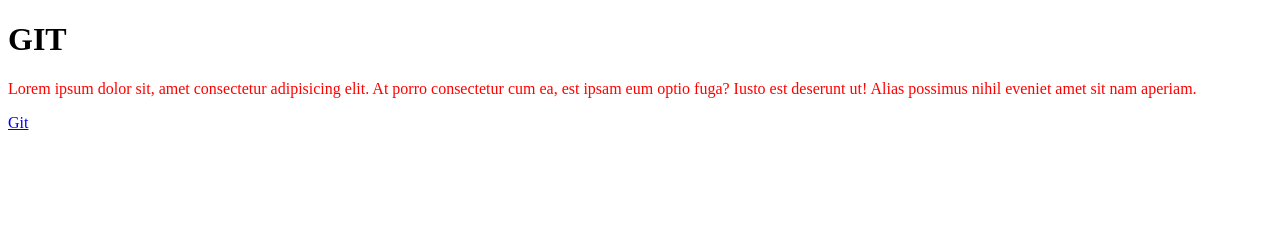
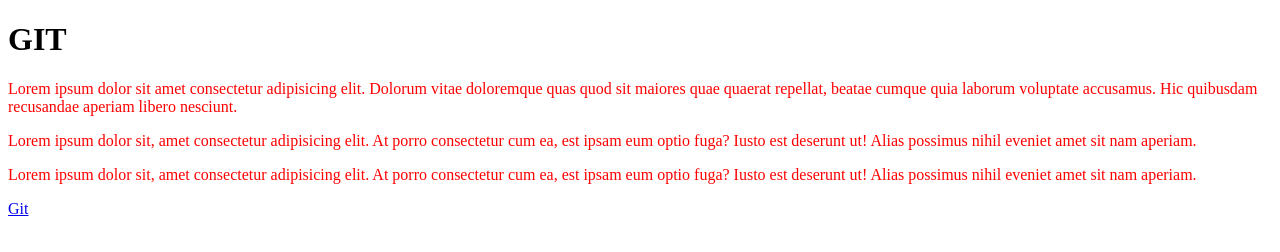
Before and after one commit to Xlussov/git--32, a plain HTML site: page index.html in a window 1280 px wide. Drawn offline with Linux system fonts and the light colour scheme.

Commit message:
added two p

```diff
--- a/index.html
+++ b/index.html
@@ -8,7 +8,15 @@
 </head>
 <body>
     <H1>GIT</H1>
+    <p>Lorem ipsum dolor sit amet consectetur adipisicing elit. Dolorum vitae doloremque quas quod sit maiores quae quaerat repellat, beatae cumque quia laborum voluptate accusamus. Hic quibusdam recusandae aperiam libero nesciunt.</p>
+    <p>Lorem ipsum dolor sit, amet consectetur adipisicing elit. At porro consectetur cum ea, est ipsam eum optio fuga? Iusto est deserunt ut! Alias possimus nihil eveniet amet sit nam aperiam.</p>
     <p>Lorem ipsum dolor sit, amet consectetur adipisicing elit. At porro consectetur cum ea, est ipsam eum optio fuga? Iusto est deserunt ut! Alias possimus nihil eveniet amet sit nam aperiam.</p>
     <a href="#">Git</a>
+
+    <!--! 1 git add.  -->
+    <!--! 2 git commit -m "coment" -->
+    <!--! 3 git push origin main  -->
+
+    <!--! git clone https://github.com/Xlussov/git--32.git -->
 </body>
 </html>
```
